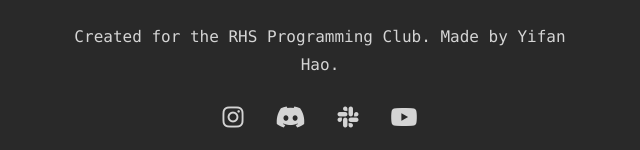
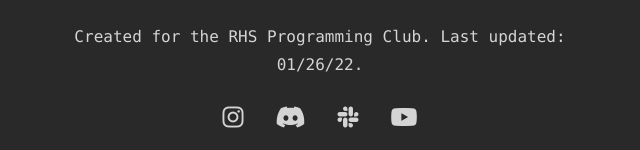
Before and after one commit to rhsProgrammingClub/rhsProgammingCLub, a plain HTML site: page index.html in a window 1280 px wide. Shown: the part 4036-4186 px from the top of the page, 376-1016 px from the left. Drawn offline with Linux system fonts and the light colour scheme.

```diff
--- a/index.html
+++ b/index.html
@@ -237,7 +237,7 @@
     <footer>
         <div class="footer-content">
             <img src="logo_big.png" alt="Logo Big">
-            <p>Created for the RHS Programming Club. Made by Yifan Hao.</p>
+            <p>Created for the RHS Programming Club. Last updated: 01/26/22.</p>
             <div class="social-links">
                 <p><a href="https://www.instagram.com/rhsprogrammingclub/?hl=en"><i class="fab fa-instagram"></i></a></p>
                 <p><a href="https://discord.gg/QkNvrde6UU"><i class="fab fa-discord"></i></a></p>
```
Also changed, not shown: meetings.html (+1 -1 lines), projects.html (+1 -1 lines).
